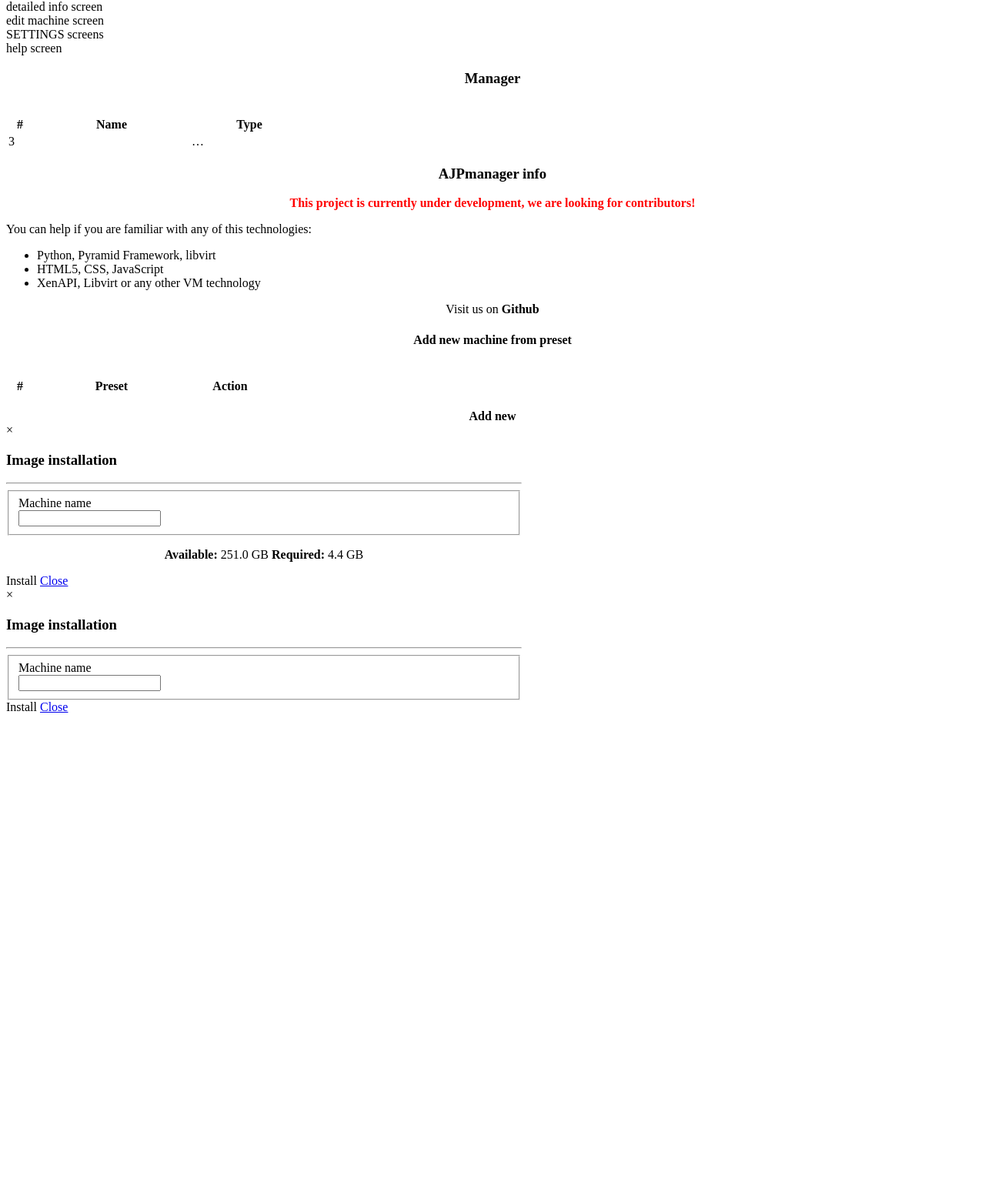
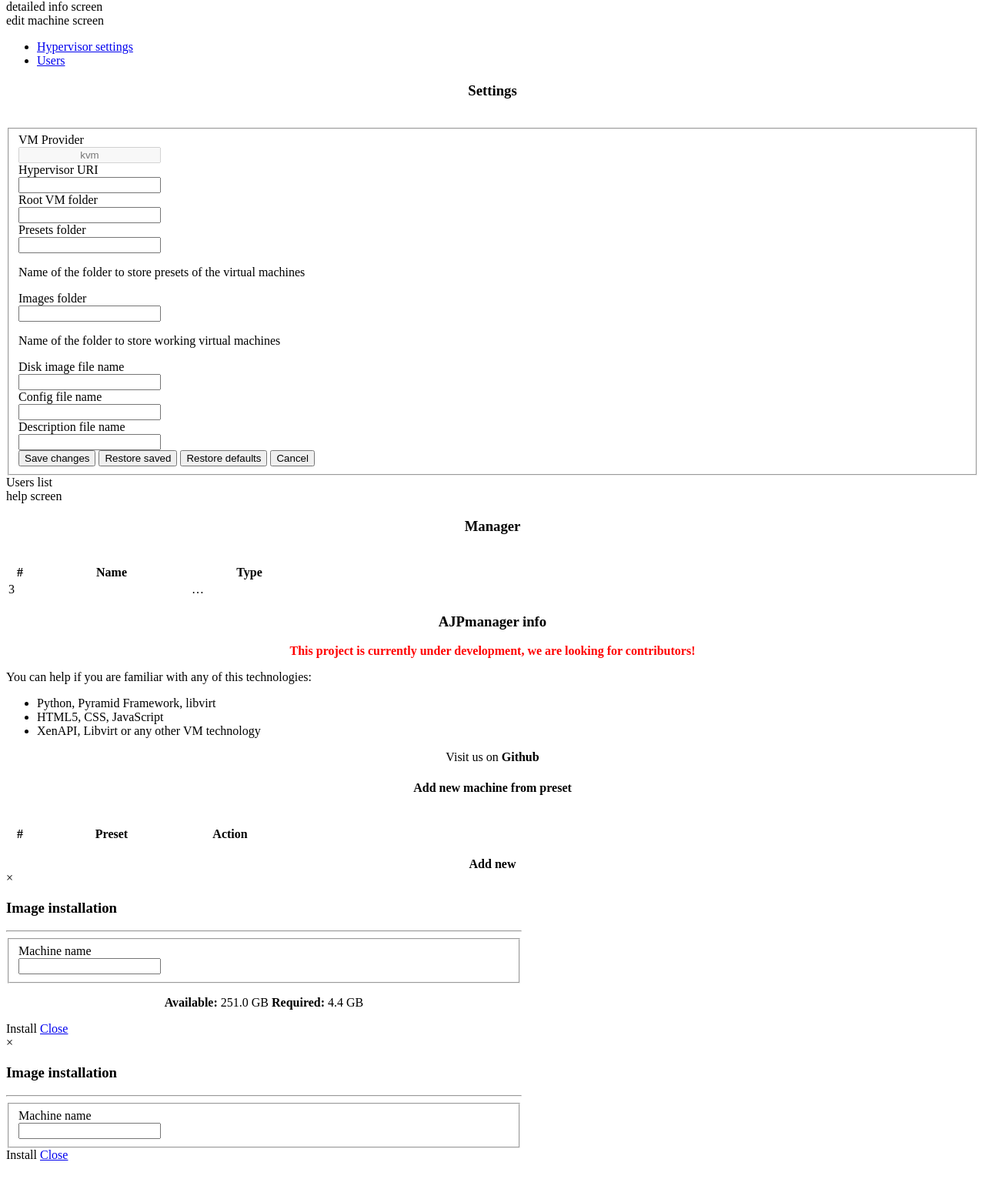
Before and after one commit to Sapphire64/AJPmanager, a Python web app: template ajpmanager/templates/main.jinja2 in a window 1280 px wide. Shown: the part 633-2191 px from the top of the page at 77% size. Before the commit the page ends 1559 px from the top, so only its background shows below. Run offline with Jinja, Linux system fonts and the light colour scheme; the template is opened without the code that fills it, so the values that code supplies are empty; some libraries are stand-ins or nearby versions.

Commit message:
Complete settings menu

```diff
--- a/ajpmanager/core/MiscTools.py
+++ b/ajpmanager/core/MiscTools.py
@@ -71,5 +71,5 @@ class PathGetter(object):
         return self.db.get('DESCRIPTION_NAME')
 
     @property
-    def QEMU_PATH(self):
-        return self.db.get('QEMU_PATH')
+    def VMMANAGER_PATH(self):
+        return self.db.get('VMMANAGER_PATH')
--- a/ajpmanager/templates/main.jinja2
+++ b/ajpmanager/templates/main.jinja2
@@ -193,8 +193,94 @@ chromium.org/developers/how-tos/chrome-frame-getting-started -->
 
     <div class="well hide" id="settings_screen">
 
-        SETTINGS screens
+        <ul id="tab" class="nav nav-tabs">
+            <li class="active"><a href="#hypervisor" data-toggle="tab">Hypervisor settings</a></li>
+            <li><a href="#users" data-toggle="tab">Users</a></li>
+        </ul>
+        <div id="TabContent" class="tab-content">
 
+            <div class="tab-pane fade in active" id="hypervisor">
+                <h3 align="center">Settings</h3>
+                <br>
+
+                <div class="row-fluid">
+                    <div class="span2">
+
+                    </div>
+
+                    <div class="span8">
+                        <form class="form-horizontal">
+                            <fieldset>
+                                <div class="control-group">
+                                    <label class="control-label" for="vm_provider">VM Provider</label>
+                                    <div class="controls">
+                                        <input class="input-xlarge disabled" style="text-align: center;" id="vmprovider_settings" type="text" placeholder="kvm" disabled>
+                                    </div>
+                                </div>
+
+                                <div class="control-group">
+                                    <label class="control-label">Hypervisor URI</label>
+                                    <div class="controls">
+                                        <input type="text"  style="text-align: center;" class="input-xlarge" id="vmmanager_settings">
+                                    </div>
+                                </div>
+
+                                <div class="control-group">
+                                    <label class="control-label">Root VM folder</label>
+                                    <div class="controls">
+                                        <input type="text"  style="text-align: center;" class="input-xlarge" id="path_settings">
+                                    </div>
+                                </div>
+                                <div class="control-group">
+                                    <label class="control-label">Presets folder</label>
+                                    <div class="controls">
+                                        <input type="text"  style="text-align: center;" class="input-xlarge" id="presets_settings">
+                                        <p class="help-block">Name of the folder to store presets of the virtual machines</p>
+                                    </div>
+                                </div>
+                                <div class="control-group">
+                                    <label class="control-label">Images folder</label>
+                                    <div class="controls">
+                                        <input type="text"  style="text-align: center;" class="input-xlarge" id="images_settings">
+                                        <p class="help-block">Name of the folder to store working virtual machines</p>
+                                    </div>
+                                </div>
+                                <div class="control-group">
+                                    <label class="control-label">Disk image file name</label>
+                                    <div class="controls">
+                                        <input type="text"  style="text-align: center;" class="input-xlarge" id="image_settings">
+                                    </div>
+                                </div>
+                                <div class="control-group">
+                                    <label class="control-label">Config file name</label>
+                                    <div class="controls">
+                                        <input type="text"  style="text-align: center;" class="input-xlarge" id="config_settings">
+                                    </div>
+                                </div>
+                                <div class="control-group">
+                                    <label class="control-label">Description file name</label>
+                                    <div class="controls">
+                                        <input type="text"  style="text-align: center;" class="input-xlarge" id="description_settings">
+                                    </div>
+                                </div>
+                                <div class="form-actions">
+                                    <button type="button" onclick="apply_settings();" class="btn btn-success">Save changes</button>
+                                    <button type="button" onclick="restore_settings();" class="btn btn-info">Restore saved</button>
+                                    <button type="button" onclick="restore_default_settings_ask();" class="btn btn-primary">Restore defaults</button>
+                                    <button type="button" onclick="show_default_screen();" class="btn">Cancel</button>
+                                </div>
+                            </fieldset>
+                        </form>
+                    </div>
+                    <div class="span2">
+
+                    </div>
+                </div>
+            </div>
+            <div class="tab-pane fade" id="users">
+                Users list
+            </div>
+        </div>
 
 
 
--- a/development.ini
+++ b/development.ini
@@ -16,6 +16,8 @@ debugtoolbar.hosts = 0.0.0.0/0
 
 #ajp.allowed_ips = 127.0.0.1
 ajp.allowed_ips = *
+ajp.vm_provider = kvm
+
 
 [server:main]
 use = egg:waitress#main
```
Also changed, not shown: ajpmanager/__init__.py (+7 -2 lines), ajpmanager/core/Connector.py (+95 -4 lines), ajpmanager/core/providers/KVM.py (+6 -2 lines), ajpmanager/static/Scripts/helpers.js (+15 -2 lines), ajpmanager/static/Scripts/navigation.js (+13 -22 lines), ajpmanager/static/Scripts/querying.js (+94 -0 lines), ajpmanager/views.py (+31 -1 lines).
